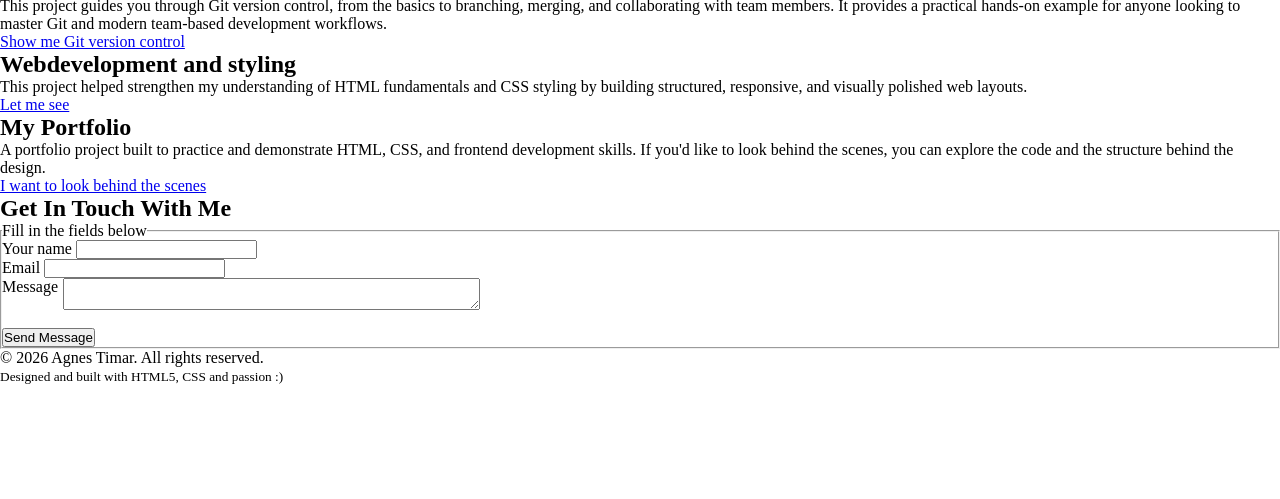
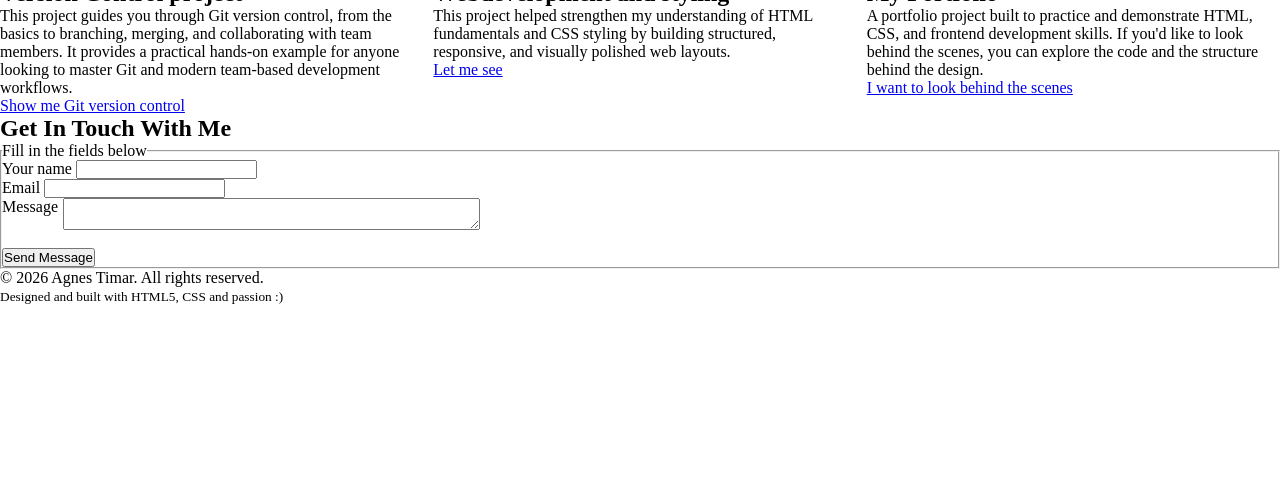
Before and after one commit to gnstimar/portfolio-website, a plain HTML site: page index.html in a window 1280 px wide. Shown: the part 301-800 px from the top of the page. Drawn offline with Linux system fonts and the light colour scheme.

Commit message:
Make the project section a grid

```diff
--- a/index.html
+++ b/index.html
@@ -39,8 +39,8 @@
              </section>
 
             <!-- Projects section -->
+             <h1>Take a look at some of my projects</h1>
              <section id="projects">
-                <h1>Take a look at some of my projects</h1>
                 <!-- Project 1 -->
                 <div>
                     <h2>Version Control project</h2>
--- a/style.css
+++ b/style.css
@@ -8,3 +8,9 @@ nav {
     display: flex;
     justify-content: space-between;
 }
+
+#projects {
+            display: grid;
+            grid-template-columns: repeat(auto-fit, minmax(250px, 1fr));
+            gap: 20px;
+        }
```
